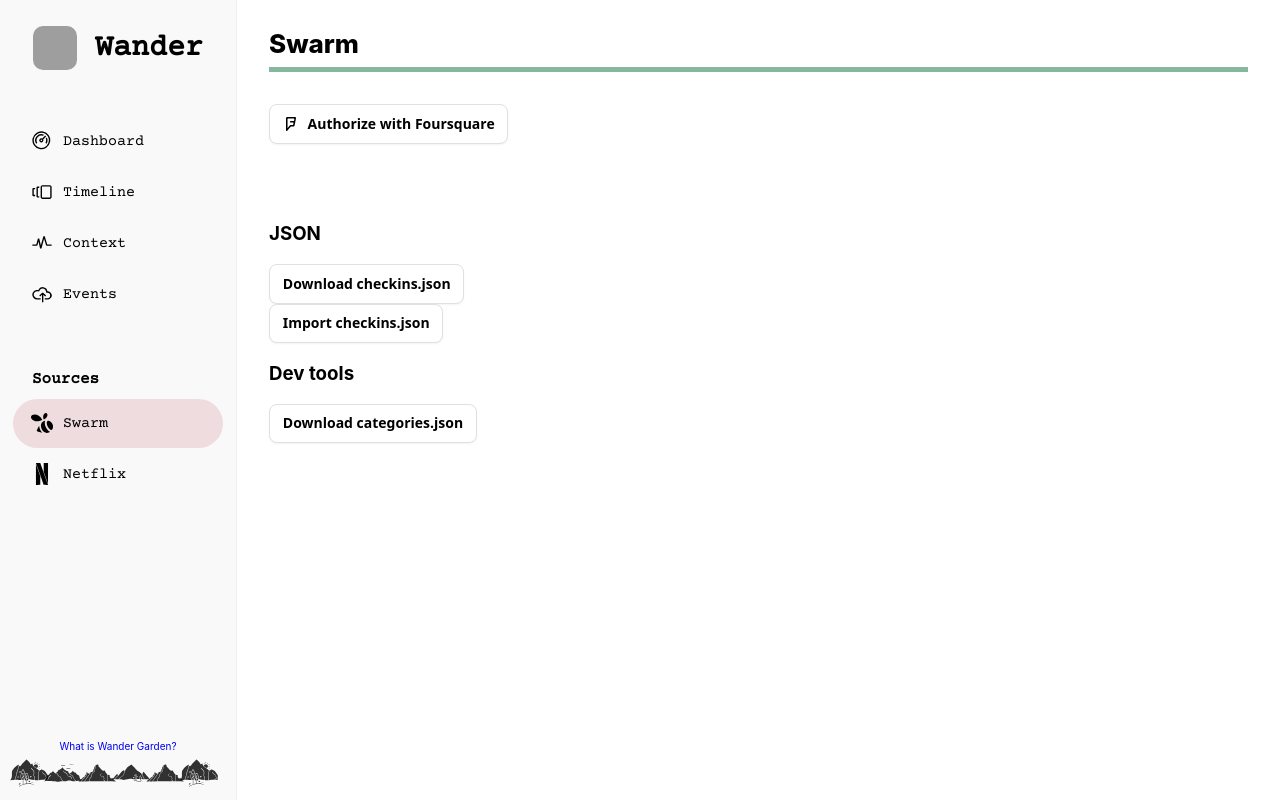
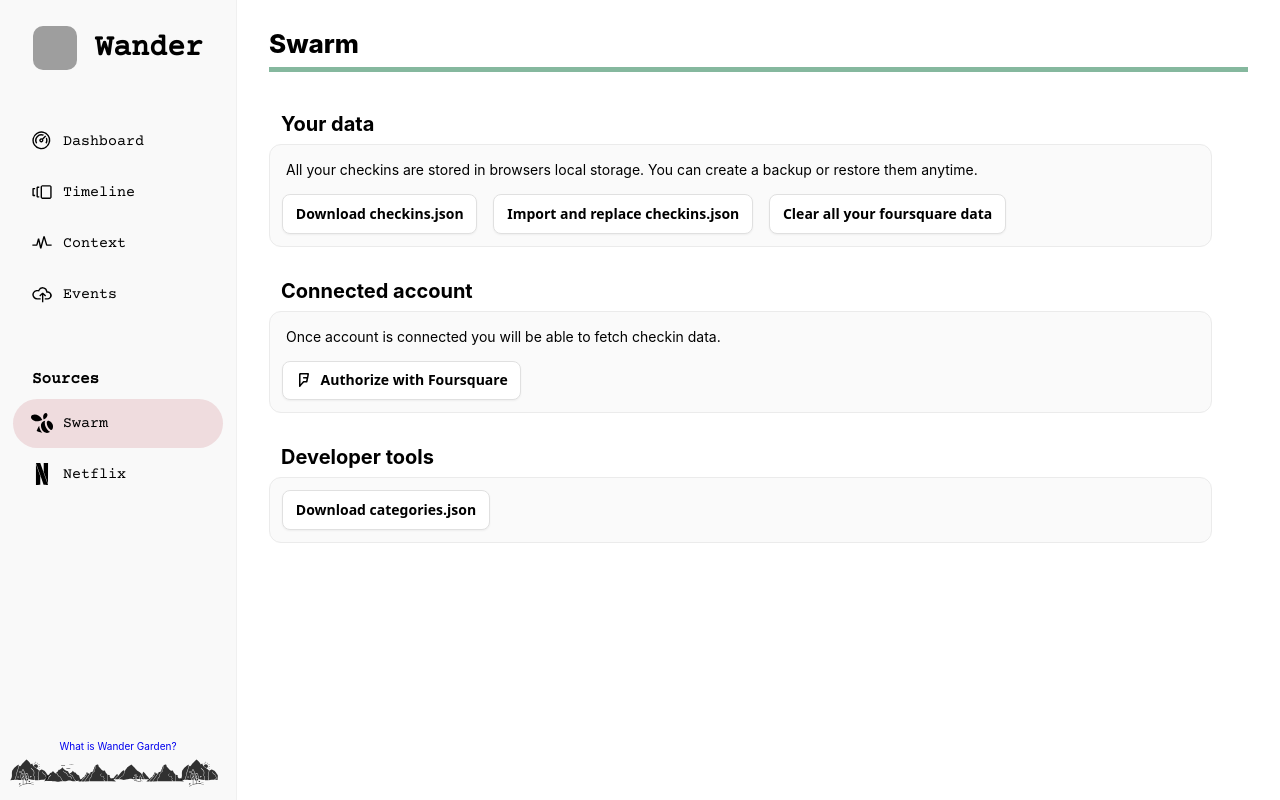
Before and after one commit to raburski/wander-garden, a React (Create React App) app: page /swarm in a window 1280 px wide. Built offline with nearby package versions, Linux system fonts and the light colour scheme; grey boxes are pictures that could not be loaded.

Commit message:
feat: swarm page ui revamp

```diff
--- a/src/App.js
+++ b/src/App.js
@@ -26,7 +26,7 @@
 const RoutesContainer = styled('div')`
   height: 100vh;
   overflow: scroll;
-  display: flexbox;
+  display: flex;
   flex: 1;
 `
 
--- a/src/components/Button/index.js
+++ b/src/components/Button/index.js
@@ -3,7 +3,6 @@
 
 const defaultStyle = `
     display: flex;
-    flex: 0;
     flex-direction: row;
     flex-wrap: nowrap;
     justify-content: center;
--- a/src/components/InfoPanel.js
+++ b/src/components/InfoPanel.js
@@ -1,5 +1,6 @@
 import { styled } from 'goober'
 import Panel from './Panel'
+import Separator from './Separator'
 
 const Container = styled('div')`
     display: flex;
@@ -17,9 +18,6 @@
 `
 
 const Text = styled('div')``
-const Separator = styled('div')`
-    height: 16px;
-`
 
 const contentStyle = {flexDirection: 'row'}
 
--- a/src/components/Page/index.js
+++ b/src/components/Page/index.js
@@ -1,6 +1,9 @@
 import { styled } from "goober"
 
 const Container = styled('div')`
+    display: flex;
+    flex: 1;
+    flex-direction: column;
     padding-top: 32px;
     padding-left: 32px;
     padding-right: 32px;
--- /dev/null
+++ b/src/components/Separator.js
@@ -0,0 +1,6 @@
+import { styled } from "goober"
+
+export default styled('div')`
+    height: 16px;
+    width: 16px;
+`
--- a/src/routes/Swarm.js
+++ b/src/routes/Swarm.js
@@ -1,15 +1,28 @@
-import { useIsAuthenticated, _checkins, _movies, _videos, _token } from '../swarm/singletons'
+import { useIsAuthenticated, useCheckinsLastUpdated, _checkins, _movies, _videos, _token } from '../swarm/singletons'
 import { onlyUnique } from '../array'
 import { getCategory } from '../swarm/categories'
 import { downloadString, uploadFile } from '../files'
 import Button from '../components/Button'
 import Page from '../components/Page'
+import Panel from '../components/Panel'
+import InfoPanel from '../components/InfoPanel'
+import Separator from '../components/Separator'
+import SquareImage from '../components/SquareImage'
 import AuthenticateButton from '../bindings/swarm/AuthenticateButton'
 import FetchCheckinsButton from '../bindings/swarm/FetchCheckinsButton'
+import { styled } from 'goober'
+import { IoLogoFoursquare } from 'react-icons/io'
 
 function onLogout() {
     _token.clear()
-    window.location = '/swarm'
+    window.location.reload()
+}
+
+function onClearData() {
+    if (window.confirm('Are you really sure you want to wipe checkin data from your browsers storage?')) {
+        _checkins.clear()
+        window.location.reload()
+    }
 }
 
 function onDownloadCheckins() {
@@ -41,20 +54,66 @@
     })
 }
 
+const ButtonsContainer = styled('div')`
+    display: flex;
+    flex-direction: row;
+`
+
+const TextContainer = styled('div')`
+    padding: 4px;
+    margin-bottom: 12px;
+    font-size: 14px;
+`
+
+function ButtonsPanel({ text, children, ...props }) {
+    return <Panel {...props} spacing>
+        {text ? <TextContainer>
+            {text}
+        </TextContainer> : null}
+        <ButtonsContainer>
+            {children}
+        </ButtonsContainer>
+    </Panel>
+}
+
+const ACCOUNT_COPY_AUTHED = "You can disconnect your foursquare account anytime. You will no longer be able to update checkin list, but your data will still be persisted."
+const ACCOUNT_COPY_DEFAULT = "Once account is connected you will be able to fetch checkin data."
+
+
+function FetchCheckinsPanel() {
+    const lastUpdated = useCheckinsLastUpdated()
+    return (
+        <InfoPanel
+            style={{alignSelf:'flex-start'}}
+            spacing
+            title={`Checkins last updated on ${lastUpdated.format('DD/MM/YYYY')}`}
+            image={<SquareImage src="/3d/beegarden1.png"/>}
+        >
+            <FetchCheckinsButton />
+        </InfoPanel>
+    )
+}
+
 export default function Swarm() {
     const isAuthenticated = useIsAuthenticated()
 
 
     return (
         <Page header="Swarm">
-            {!isAuthenticated ? <AuthenticateButton /> : null}
-            {isAuthenticated ? <FetchCheckinsButton />  : null}
-            <br /><br /><br /><h3>JSON</h3>
-            <Button onClick={onDownloadCheckins}>Download checkins.json</Button>
-            <Button onClick={onImportCheckins}>Import checkins.json</Button>
-            <h3>Dev tools</h3>
-            <Button onClick={onDownloadCategories}>Download categories.json</Button>
-            {isAuthenticated ? <Button onClick={onLogout}>Disconnect from swarm</Button> : null}
+            {isAuthenticated ? <FetchCheckinsPanel />  : null}
+            <ButtonsPanel header="Your data" text="All your checkins are stored in browsers local storage. You can create a backup or restore them anytime.">
+                <Button onClick={onDownloadCheckins}>Download checkins.json</Button>
+                <Separator />
+                <Button onClick={onImportCheckins}>Import and replace checkins.json</Button>
+                <Separator />
+                <Button onClick={onClearData}>Clear all your foursquare data</Button>
+            </ButtonsPanel>
+            <ButtonsPanel header="Connected account" text={isAuthenticated ? ACCOUNT_COPY_AUTHED : ACCOUNT_COPY_DEFAULT}>
+                {isAuthenticated ? <Button onClick={onLogout} icon={IoLogoFoursquare}>Disconnect</Button> : <AuthenticateButton />}
+            </ButtonsPanel>
+            <ButtonsPanel header="Developer tools">
+                <Button onClick={onDownloadCategories}>Download categories.json</Button>
+            </ButtonsPanel>
         </Page>
     )
 }
--- a/src/swarm/singletons.js
+++ b/src/swarm/singletons.js
@@ -90,6 +90,9 @@
         this.cache = cleanedCheckins
         localStorage.setItem(this.storeKey, stringify(cleanedCheckins))
     }
+    clear() {
+        this.set([])
+    }
 
     setLastUpdated(datetime) {
         localStorage.setItem(this.lastUpdateStoreKey, datetime.format())
```
